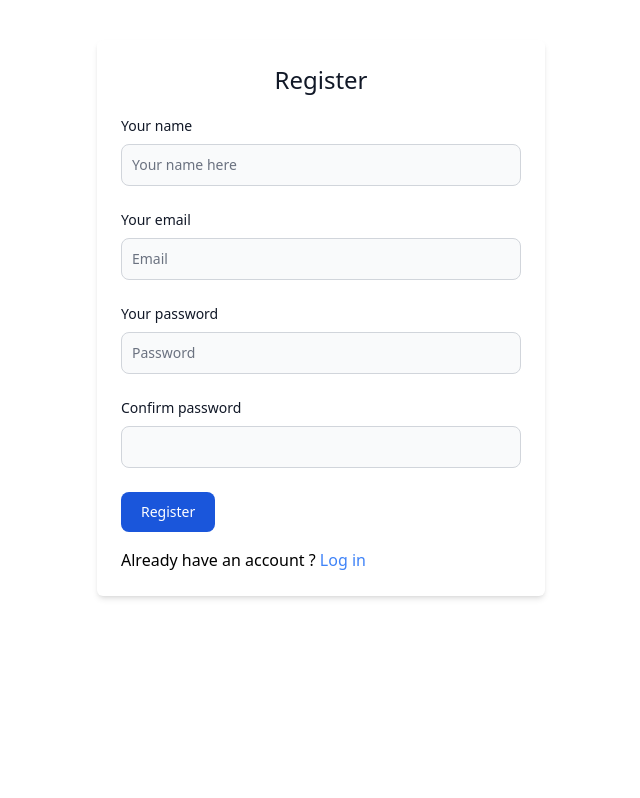
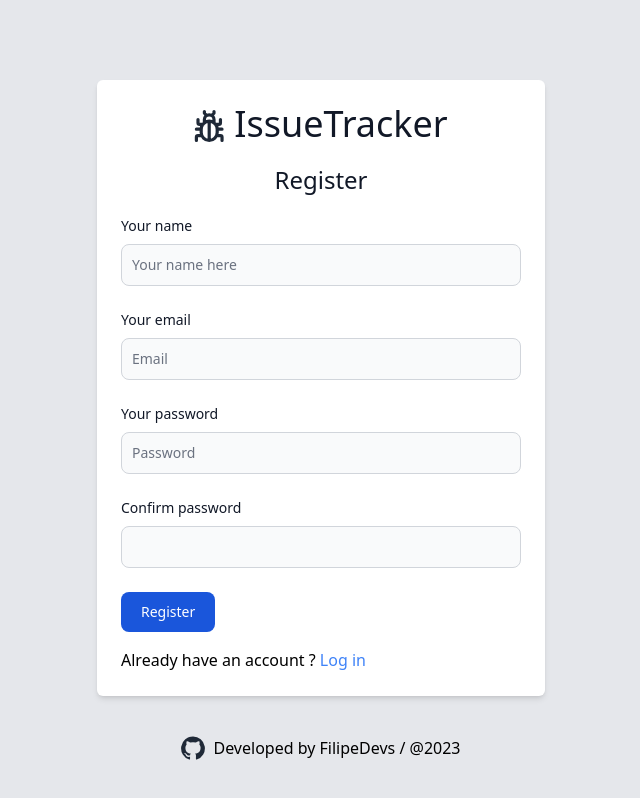
Before and after one commit to FilipeDevs/issueTracker, a React (Vite) app in the folder react/: page /register in a window 1280 px wide. Shown: the whole page, without its empty margins (319-959 px from the left). Built offline with nearby package versions, Linux system fonts and the light colour scheme; no server answers.

Commit message:
Add footer + setup home page

```diff
--- a/react/src/components/GuestLayout.jsx
+++ b/react/src/components/GuestLayout.jsx
@@ -2,9 +2,29 @@ import { Outlet } from "react-router-dom";
 
 function GuestLayout() {
     return (
-        <main>
-            <Outlet />
-        </main>
+        <div className="flex flex-col items-center justify-center min-h-screen bg-gray-200">
+            <main className="w-1/2">
+                <Outlet />
+            </main>
+            <footer className="flex">
+                <a href="https://github.com/FilipeDevs">
+                    <svg
+                        className="w-6 h-6 text-gray-800 dark:text-white mr-2"
+                        aria-hidden="true"
+                        xmlns="http://www.w3.org/2000/svg"
+                        fill="currentColor"
+                        viewBox="0 0 20 20"
+                    >
+                        <path
+                            fillRule="evenodd"
+                            d="M10 .333A9.911 9.911 0 0 0 6.866 19.65c.5.092.678-.215.678-.477 0-.237-.01-1.017-.014-1.845-2.757.6-3.338-1.169-3.338-1.169a2.627 2.627 0 0 0-1.1-1.451c-.9-.615.07-.6.07-.6a2.084 2.084 0 0 1 1.518 1.021 2.11 2.11 0 0 0 2.884.823c.044-.503.268-.973.63-1.325-2.2-.25-4.516-1.1-4.516-4.9A3.832 3.832 0 0 1 4.7 7.068a3.56 3.56 0 0 1 .095-2.623s.832-.266 2.726 1.016a9.409 9.409 0 0 1 4.962 0c1.89-1.282 2.717-1.016 2.717-1.016.366.83.402 1.768.1 2.623a3.827 3.827 0 0 1 1.02 2.659c0 3.807-2.319 4.644-4.525 4.889a2.366 2.366 0 0 1 .673 1.834c0 1.326-.012 2.394-.012 2.72 0 .263.18.572.681.475A9.911 9.911 0 0 0 10 .333Z"
+                            clipRule="evenodd"
+                        />
+                    </svg>
+                </a>
+                Developed by FilipeDevs / @2023
+            </footer>
+        </div>
     );
 }
 
--- a/react/src/components/UserLayout.jsx
+++ b/react/src/components/UserLayout.jsx
@@ -3,11 +3,29 @@ import Sidebar from "./Sidebar";
 
 function UserLayout() {
     return (
-        <main className="">
+        <main className="bg-zinc-200">
             <Sidebar />
-            <div className="h-screen bg-zinc-200">
+            <div className="h-screen">
                 <Outlet />
             </div>
+            <footer className="flex sm:ml-64 p-4 justify-center">
+                <a href="https://github.com/FilipeDevs">
+                    <svg
+                        className="w-6 h-6 text-gray-800 dark:text-white mr-2"
+                        aria-hidden="true"
+                        xmlns="http://www.w3.org/2000/svg"
+                        fill="currentColor"
+                        viewBox="0 0 20 20"
+                    >
+                        <path
+                            fillRule="evenodd"
+                            d="M10 .333A9.911 9.911 0 0 0 6.866 19.65c.5.092.678-.215.678-.477 0-.237-.01-1.017-.014-1.845-2.757.6-3.338-1.169-3.338-1.169a2.627 2.627 0 0 0-1.1-1.451c-.9-.615.07-.6.07-.6a2.084 2.084 0 0 1 1.518 1.021 2.11 2.11 0 0 0 2.884.823c.044-.503.268-.973.63-1.325-2.2-.25-4.516-1.1-4.516-4.9A3.832 3.832 0 0 1 4.7 7.068a3.56 3.56 0 0 1 .095-2.623s.832-.266 2.726 1.016a9.409 9.409 0 0 1 4.962 0c1.89-1.282 2.717-1.016 2.717-1.016.366.83.402 1.768.1 2.623a3.827 3.827 0 0 1 1.02 2.659c0 3.807-2.319 4.644-4.525 4.889a2.366 2.366 0 0 1 .673 1.834c0 1.326-.012 2.394-.012 2.72 0 .263.18.572.681.475A9.911 9.911 0 0 0 10 .333Z"
+                            clipRule="evenodd"
+                        />
+                    </svg>
+                </a>
+                Developed by FilipeDevs / @2023
+            </footer>
         </main>
     );
 }
--- a/react/src/router.jsx
+++ b/react/src/router.jsx
@@ -16,7 +16,7 @@ const router = createBrowserRouter([
         element: <GuestLayout />,
         children: [
             {
-                path: "/login",
+                path: "/",
                 element: <Login />,
             },
             {
--- a/react/src/views/Login.jsx
+++ b/react/src/views/Login.jsx
@@ -45,6 +45,27 @@ function Login() {
 
     return (
         <div className="max-w-md mx-auto m-10 p-6 bg-white rounded-md shadow-md dark:bg-gray-900">
+            <div className="flex items-center justify-center">
+                <svg
+                    className="w-8 h-8 text-gray-800 dark:text-white mr-2 mb-4"
+                    aria-hidden="true"
+                    xmlns="http://www.w3.org/2000/svg"
+                    fill="none"
+                    viewBox="0 0 19 20"
+                >
+                    <path
+                        stroke="currentColor"
+                        strokeLinecap="round"
+                        strokeLinejoin="round"
+                        strokeWidth="2"
+                        d="M7 3 6 2V1m5 2 1-1V1M9 7v11M9 7a5 5 0 0 1 5 5M9 7a5 5 0 0 0-5 5m5-5a4.959 4.959 0 0 1 2.973 1H12V6a3 3 0 0 0-6 0v2h.027A4.959 4.959 0 0 1 9 7Zm-5 5H1m3 0v2a5 5 0 0 0 10 0v-2m3 0h-3m-9.975 4H2a1 1 0 0 0-1 1v2m13-3h2.025a1 1 0 0 1 1 1v2M13 9h2.025a1 1 0 0 0 1-1V6m-11 3H3a1 1 0 0 1-1-1V6"
+                    />
+                </svg>
+                <h1 className="block mb-5 text-4xl font-medium text-gray-900 dark:text-white text-center">
+                    IssueTracker
+                </h1>
+            </div>
+
             <h1 className="block mb-5 text-2xl font-medium text-gray-900 dark:text-white text-center">
                 Log in
             </h1>
--- a/react/src/views/Register.jsx
+++ b/react/src/views/Register.jsx
@@ -44,6 +44,26 @@ function Register() {
 
     return (
         <div className="max-w-md mx-auto m-10 p-6 bg-white rounded-md shadow-md dark:bg-gray-900">
+            <div className="flex items-center justify-center">
+                <svg
+                    className="w-8 h-8 text-gray-800 dark:text-white mr-2 mb-4"
+                    aria-hidden="true"
+                    xmlns="http://www.w3.org/2000/svg"
+                    fill="none"
+                    viewBox="0 0 19 20"
+                >
+                    <path
+                        stroke="currentColor"
+                        strokeLinecap="round"
+                        strokeLinejoin="round"
+                        strokeWidth="2"
+                        d="M7 3 6 2V1m5 2 1-1V1M9 7v11M9 7a5 5 0 0 1 5 5M9 7a5 5 0 0 0-5 5m5-5a4.959 4.959 0 0 1 2.973 1H12V6a3 3 0 0 0-6 0v2h.027A4.959 4.959 0 0 1 9 7Zm-5 5H1m3 0v2a5 5 0 0 0 10 0v-2m3 0h-3m-9.975 4H2a1 1 0 0 0-1 1v2m13-3h2.025a1 1 0 0 1 1 1v2M13 9h2.025a1 1 0 0 0 1-1V6m-11 3H3a1 1 0 0 1-1-1V6"
+                    />
+                </svg>
+                <h1 className="block mb-5 text-4xl font-medium text-gray-900 dark:text-white text-center">
+                    IssueTracker
+                </h1>
+            </div>
             <h1 className="block mb-5 text-2xl font-medium text-gray-900 dark:text-white text-center">
                 Register
             </h1>
@@ -126,7 +146,7 @@ function Register() {
                 </button>
                 <p className="mt-4 dark:text-white">
                     Already have an account ?
-                    <Link to="/login" className="text-blue-500 hover:underline">
+                    <Link to="/" className="text-blue-500 hover:underline">
                         {" "}
                         Log in
                     </Link>
```
